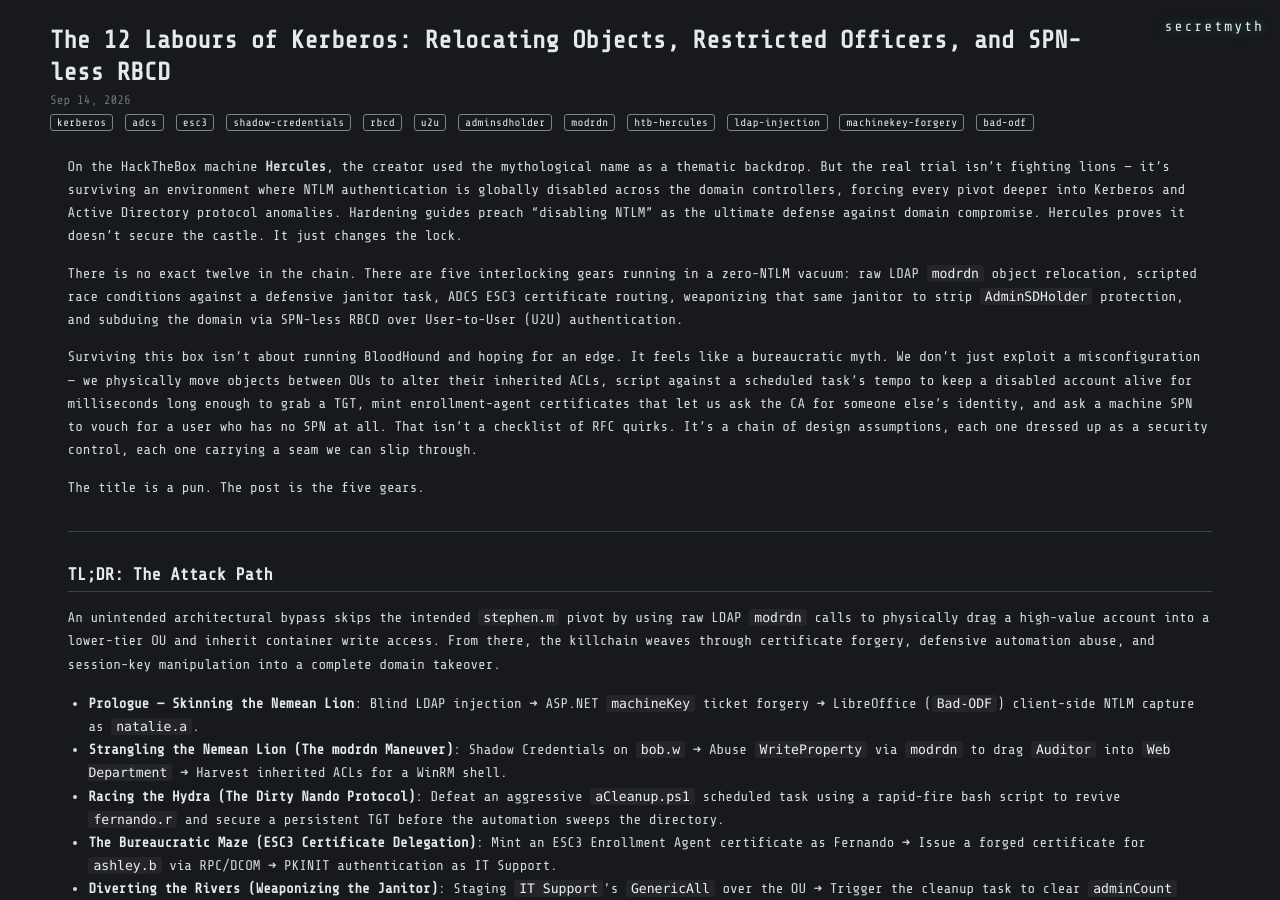
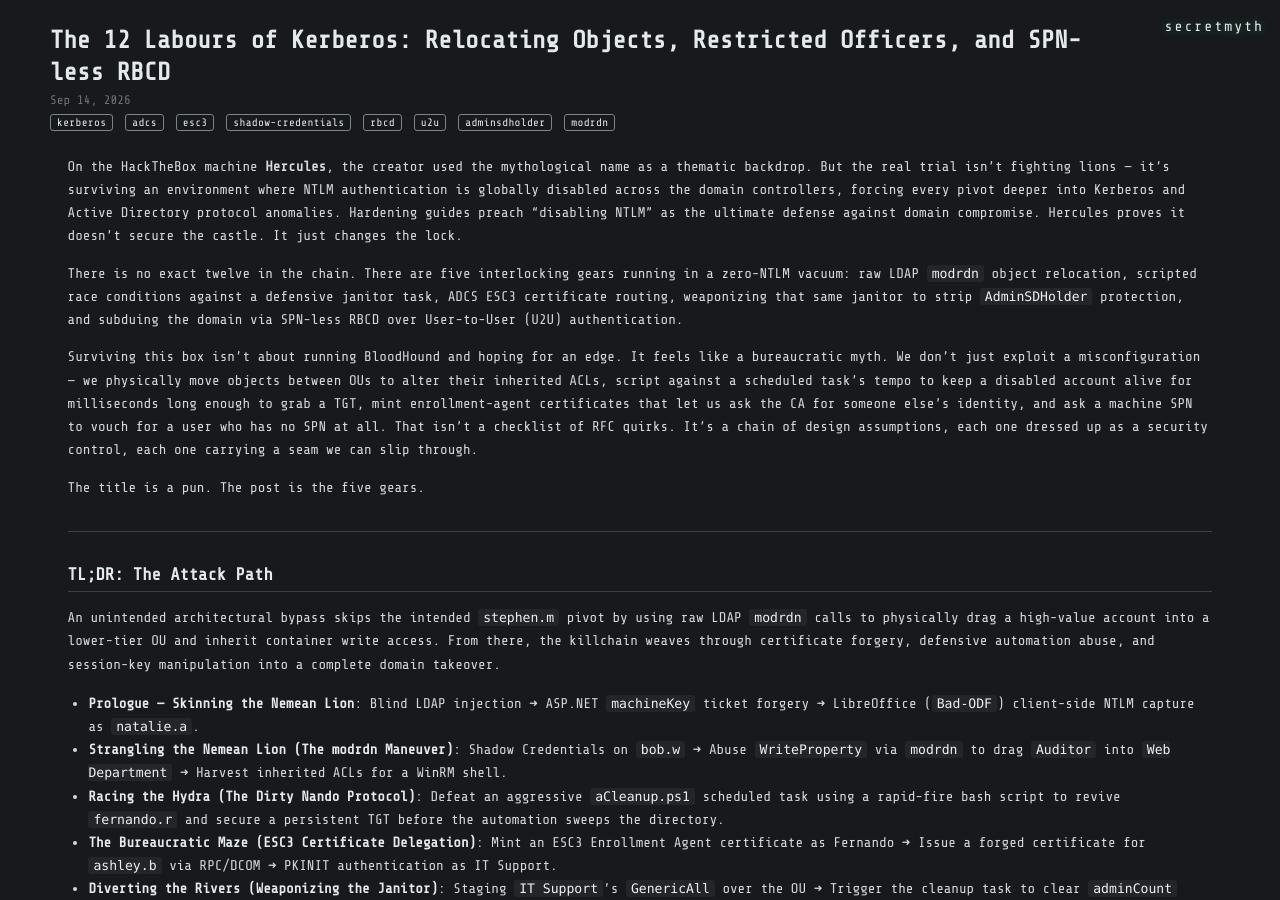
Before and after one commit to thesecretmyth/thesecretmyth.github.io, a Jekyll site: the page built from _posts/2026-09-14-labours-of-kerberos.md, in a window 1280 px wide and 900 px high. Built offline with Jekyll 4.4.1, drawn with Linux system fonts in a browser that asks for light colours.

Commit message:
labours-of-kerberos

```diff
--- a/_posts/2026-09-14-labours-of-kerberos.md
+++ b/_posts/2026-09-14-labours-of-kerberos.md
@@ -3,7 +3,7 @@
 title: "The 12 Labours of Kerberos: Relocating Objects, Restricted Officers, and SPN-less RBCD"
 date: 2026-09-14
 categories: [active-directory]
-tags: [kerberos, adcs, esc3, shadow-credentials, rbcd, u2u, adminsdholder, modrdn, htb-hercules, ldap-injection, machinekey-forgery, bad-odf]
+tags: [kerberos, adcs, esc3, shadow-credentials, rbcd, u2u, adminsdholder, modrdn]
 wide: true
 tag_anchors:
   kerberos: "#labour-i-strangling-the-nemean-lion-the-modrdn-maneuver"
```
